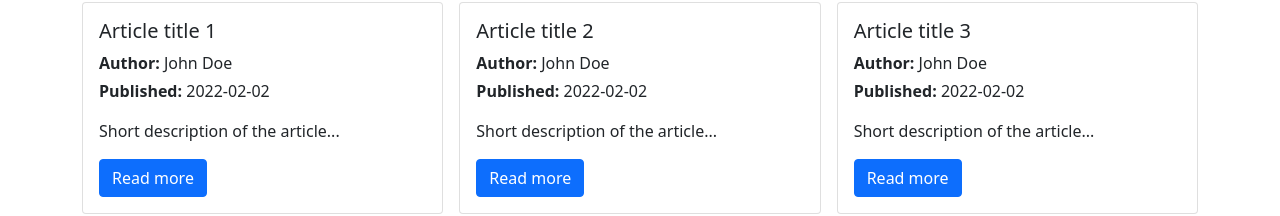
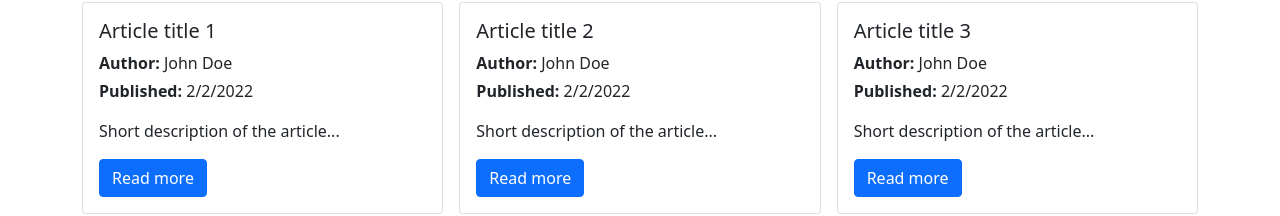
Before and after one commit to Adamm-K/blog-crud, a React (Create React App) app: page / in a window 1280 px wide. Shown: the part 158-374 px from the top of the page. Built offline with nearby package versions, Linux system fonts and the light colour scheme.

Commit message:
DatePicker issue

```diff
--- a/src/components/features/CardPosts.js
+++ b/src/components/features/CardPosts.js
@@ -5,6 +5,7 @@ import Button from 'react-bootstrap/Button';
 import { Link } from 'react-router-dom';
 import { useSelector } from 'react-redux';
 import { getAllPosts } from '../../redux/postsRedux';
+import { dateToStr } from '../../utils/dateToStr';
 
 
 const CardPost = () => {
@@ -20,7 +21,7 @@ const CardPost = () => {
             <Card.Body>
               <Card.Title>{post.title}</Card.Title>
               <Card.Text className="mb-1"><b>Author:</b> {post.author}</Card.Text>
-              <Card.Text><b>Published:</b> {post.publishedDate}</Card.Text>
+              <Card.Text><b>Published:</b> {dateToStr(post.publishedDate)}</Card.Text>
               <Card.Text className="mt-2">{post.shortDescription}</Card.Text>
               <Link to={"/post/" + post.id}>
                 <Button variant="primary">Read more</Button>
--- a/src/components/features/PostForm.js
+++ b/src/components/features/PostForm.js
@@ -6,6 +6,7 @@ import Button from 'react-bootstrap/Button'
 import { useState } from 'react';
 import { useNavigate } from 'react-router-dom';
 import ReactQuill from 'react-quill';
+import DatePicker from "react-datepicker";
 import 'react-quill/dist/quill.snow.css';
 
 const PostForm = ({ action, actionText, ...props }) => {
@@ -40,7 +41,9 @@ const PostForm = ({ action, actionText, ...props }) => {
           </Form.Group>
           <Form.Group className="mb-3 w-50">
           <Form.Label >Published</Form.Label>
-            <Form.Control type="date" placeholder="dd-mm-yyyy" value={publishedDate} onChange={e => setPublishedDate(e.target.value)}/>
+          <DatePicker
+              selected={publishedDate}
+              onChange={(date) => setPublishedDate(date)} />
           </Form.Group>
           <Form.Group >
             <Form.Label value={shortDescription}>Short description</Form.Label>
@@ -51,7 +54,6 @@ const PostForm = ({ action, actionText, ...props }) => {
           <Form.Group>
           <Form.Label value={content}>Main content</Form.Label>
              <ReactQuill
-
              theme="snow"
              value={content}
              onChange={setContent}
--- a/src/components/pages/Post.js
+++ b/src/components/pages/Post.js
@@ -8,6 +8,7 @@ import { useParams, Link,  Navigate } from 'react-router-dom';
 import { useState } from 'react';
 import ModalDelete from '../features/ModalDelete';
 import { removePost } from '../../redux/postsRedux';
+import { dateToStr } from '../../utils/dateToStr';
 
 const Post = () => {
 
@@ -39,7 +40,7 @@ const Post = () => {
             <Card.Body>
               <Card.Title>{postData.title}</Card.Title>
               <Card.Text className="mb-1"><b>Author:</b> {postData.author}</Card.Text>
-              <Card.Text><b>Published:</b> {postData.publishedDate}</Card.Text>
+              <Card.Text><b>Published:</b> {dateToStr(postData.publishedDate)}</Card.Text>
               <Card.Text className="mt-2" dangerouslySetInnerHTML={{ __html: postData.content }} />
             </Card.Body>
           </Card>
--- a/src/redux/initialState.js
+++ b/src/redux/initialState.js
@@ -5,7 +5,7 @@ const initialState = {
       title: 'Article title 1',
       shortDescription: 'Short description of the article...',
       content: 'Main content of the article',
-      publishedDate: '2022-02-02',
+      publishedDate: new Date('02-02-2022'),
       author: 'John Doe'
     },
     {
@@ -13,7 +13,7 @@ const initialState = {
       title: 'Article title 2',
       shortDescription: 'Short description of the article...',
       content: 'Main content of the article',
-      publishedDate: '2022-02-02',
+      publishedDate: new Date('02-02-2022'),
       author: 'John Doe'
     },
     {
@@ -21,7 +21,7 @@ const initialState = {
       title: 'Article title 3',
       shortDescription: 'Short description of the article...',
       content: 'Main content of the article',
-      publishedDate: '2022-02-02',
+      publishedDate: new Date('02-02-2022'),
       author: 'John Doe'
     },
 
--- /dev/null
+++ b/src/utils/dateToStr.js
@@ -0,0 +1,9 @@
+export const dateToStr = date => {
+  return (
+    [
+    date.getMonth() + 1,
+    date.getDate(),
+    date.getFullYear()
+  ].join('/')
+  )
+}
```
